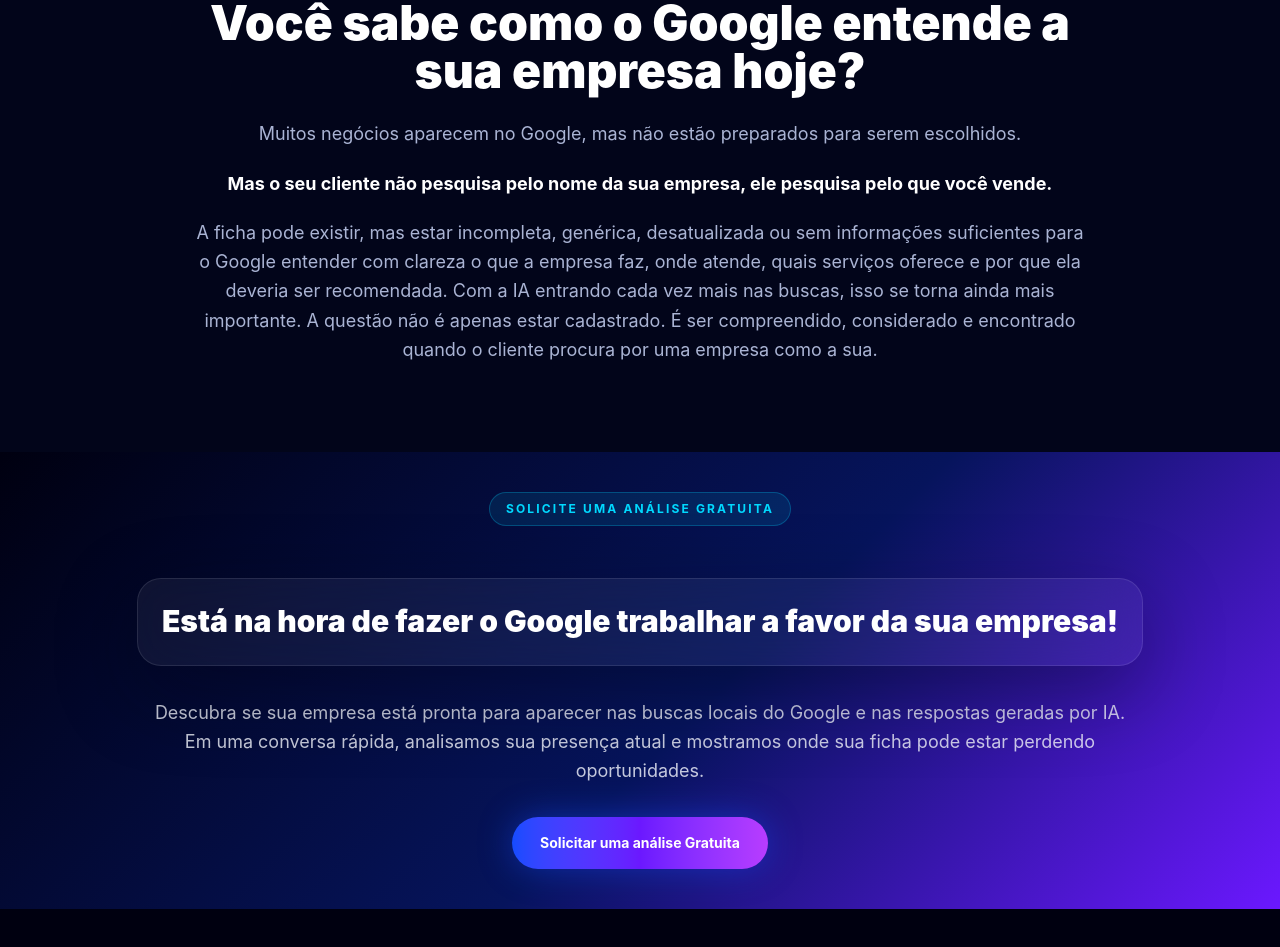
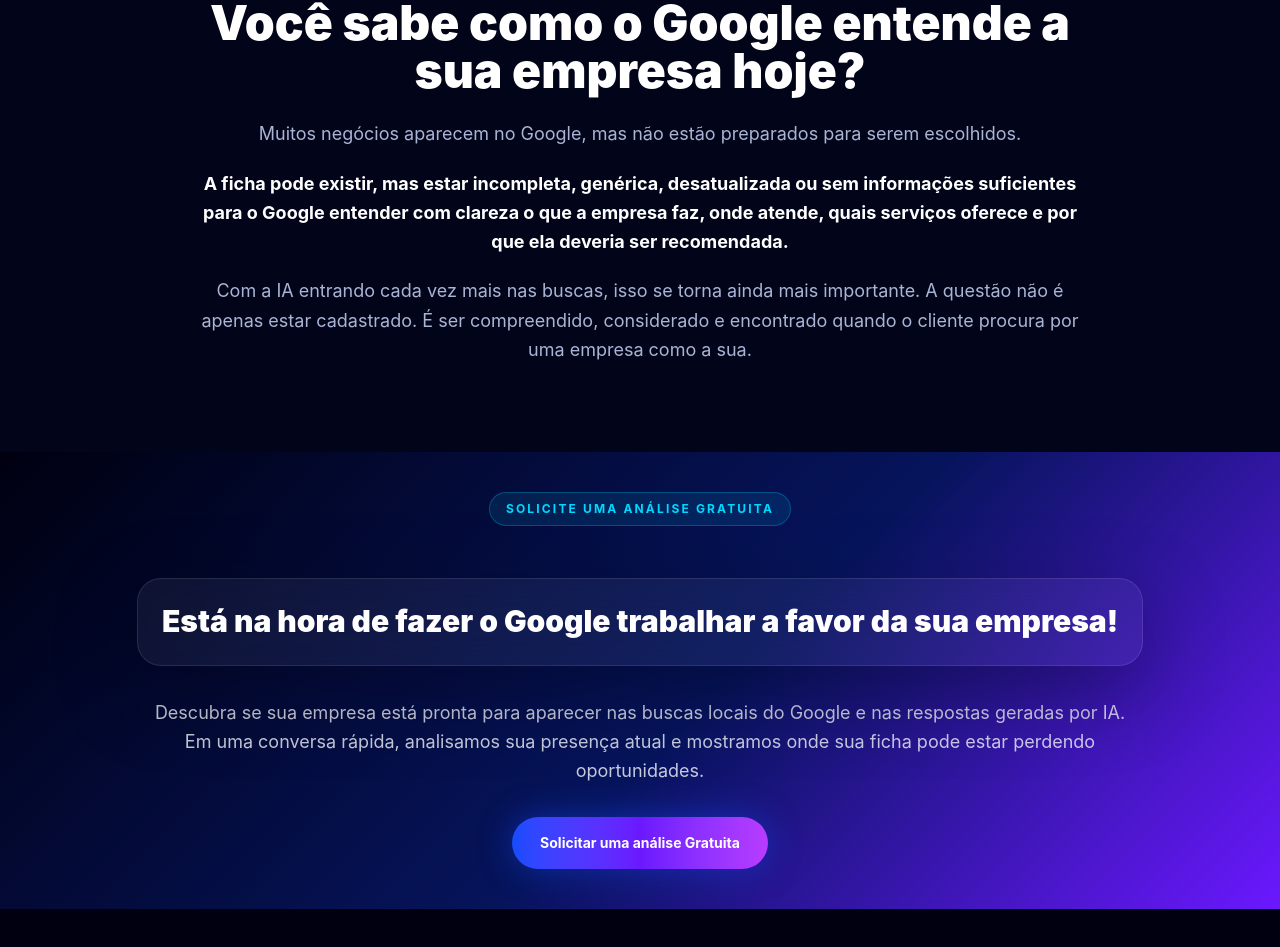
Before and after one commit to GuilhermeMoreiramMKT/presenca-local-google, a React (Vite) app: page / in a window 1280 px wide. Shown: the part 2017-2964 px from the top of the page. Built offline with nearby package versions, Linux system fonts and the light colour scheme.

Commit message:
Atualização Final

```diff
--- a/src/App.tsx
+++ b/src/App.tsx
@@ -298,12 +298,11 @@
 
   <p>
     <strong className="font-bold text-white">
-      Mas o seu cliente não pesquisa pelo nome da sua empresa, ele pesquisa pelo que você vende.
+      A ficha pode existir, mas estar incompleta, genérica, desatualizada ou sem informações suficientes para o Google entender com clareza o que a empresa faz, onde atende, quais serviços oferece e por que ela deveria ser recomendada.
+
     </strong>{" "} < br/> </p>
     <p>
-    A ficha pode existir, mas estar incompleta, genérica, desatualizada ou sem informações suficientes para o Google entender com clareza o que a empresa faz, onde atende, quais serviços oferece e por que ela deveria ser recomendada.
-
-Com a IA entrando cada vez mais nas buscas, isso se torna ainda mais importante.
+    Com a IA entrando cada vez mais nas buscas, isso se torna ainda mais importante.
 
 A questão não é apenas estar cadastrado.
 
```
